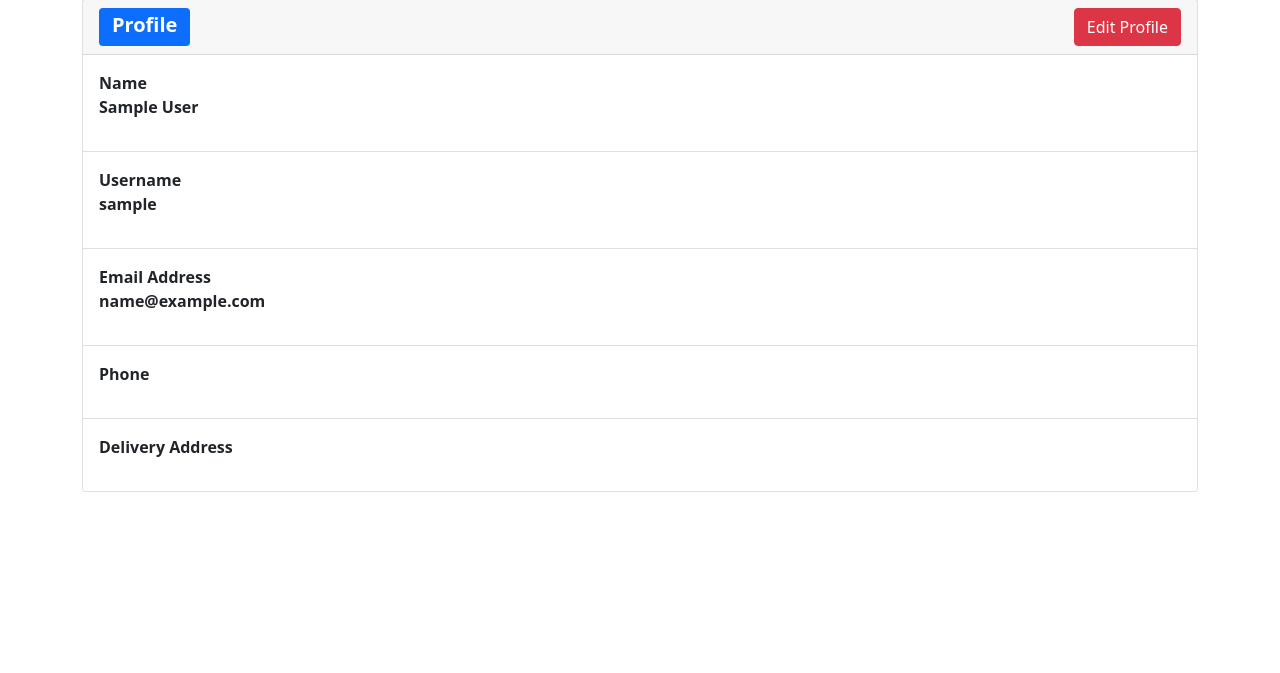
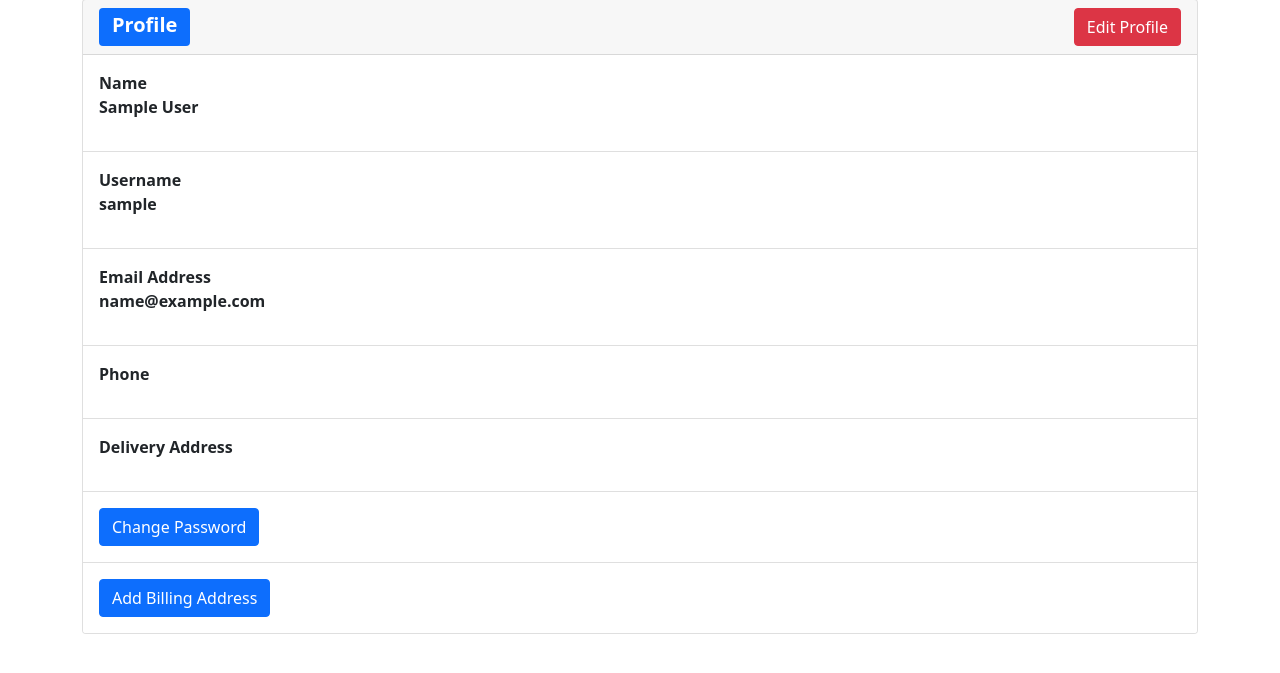
Before and after one commit to gauravpandey068/furnitureRental, a Django app: page /users/profile/ in a window 1280 px wide. Shown: the part 105-778 px from the top of the page. Run offline with Django 4.2, Linux system fonts and the light colour scheme; the visitor is signed in with stand-in values (Sample User, id 1).

Commit message:
add change password & add/edit billing address btn

```diff
--- a/users/templates/profile.html
+++ b/users/templates/profile.html
@@ -8,59 +8,70 @@
             Profile
         </div>
 
-        <a href="{% url 'edit-profile' %}" class="btn btn-danger">Edit Profile</a>
+        <a href="#" class="btn btn-danger">Edit Profile</a>
 
     </div>
     <ul class="list-group list-group-flush">
         <li class="list-group-item p-3">
-            <div class="row">
+
             <strong>Name</strong>
             <p>
                 <strong>
                     {{name}}
                 </strong>
             </p>
-            </div>
+
         </li>
         <li class="list-group-item p-3">
-            <div class="row">
+
             <strong>Username</strong>
             <p>
                 <strong>
                     {{username}}
                 </strong>
             </p>
-            </div>
+
         </li>
         <li class="list-group-item p-3">
-            <div class="row">
+
             <strong>Email Address</strong>
             <p>
                 <strong>
                     {{email}}
                 </strong>
             </p>
-            </div>
+
         </li>
         <li class="list-group-item p-3">
-            <div class="row">
+
             <strong>Phone</strong>
             <p>
                 <strong>
                     {{phone}}
                 </strong>
             </p>
-            </div>
+
         </li>
         <li class="list-group-item p-3">
-            <div class="row">
+
             <strong>Delivery Address</strong>
             <p>
                 <strong>
-                        {{address}}
+                    <address>{{address}}</address>
                 </strong>
             </p>
-            </div>
+
+        </li>
+
+        <li class="list-group-item p-3">
+            <a href="#" class="btn btn-primary">Change Password</a>
+        </li>
+        <li class="list-group-item p-3">
+            {% if address %}
+            <a href="{% url 'billing-address' %}" class="btn btn-primary">Edit Billing Address</a>
+            {% else%}
+            <a href="{% url 'billing-address' %}" class="btn btn-primary">Add Billing Address</a>
+            {% endif %}
         </li>
     </ul>
 </div>
```
Lines whose indentation alone changed are shown as unchanged.
